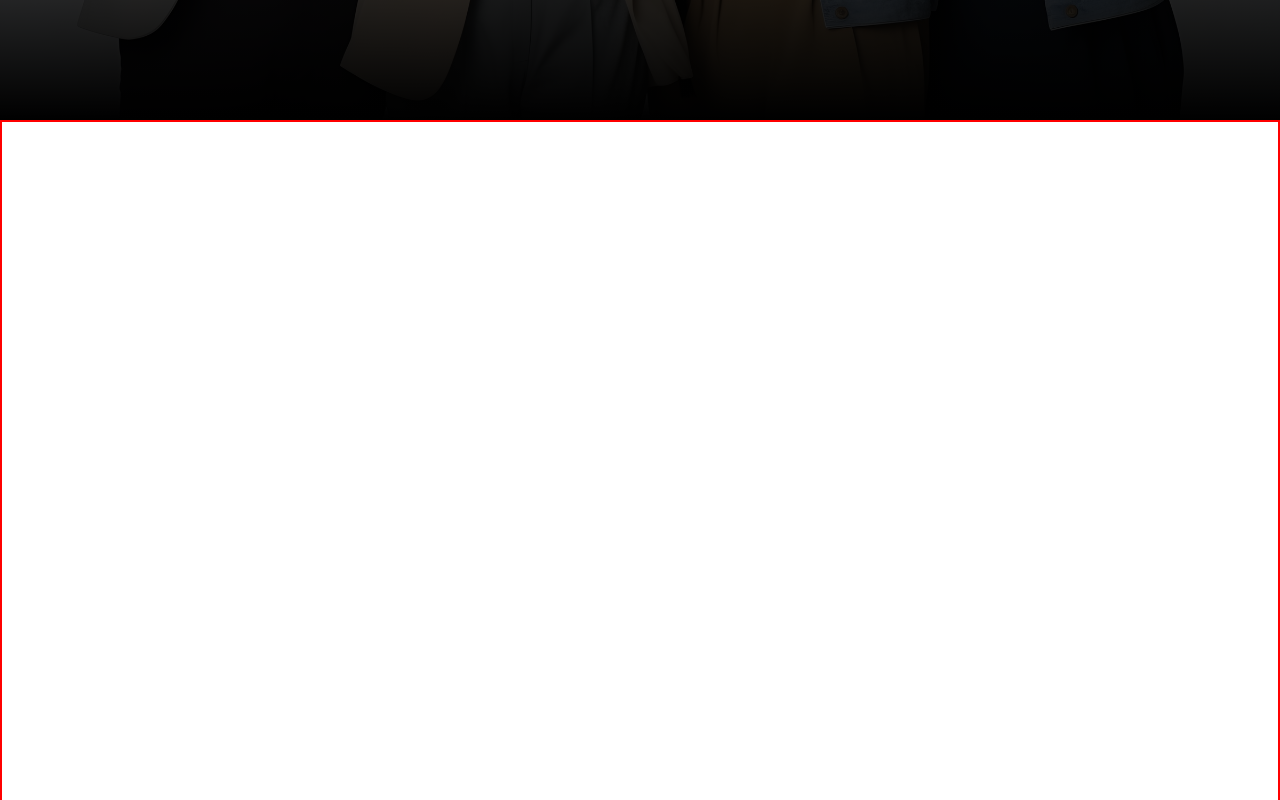
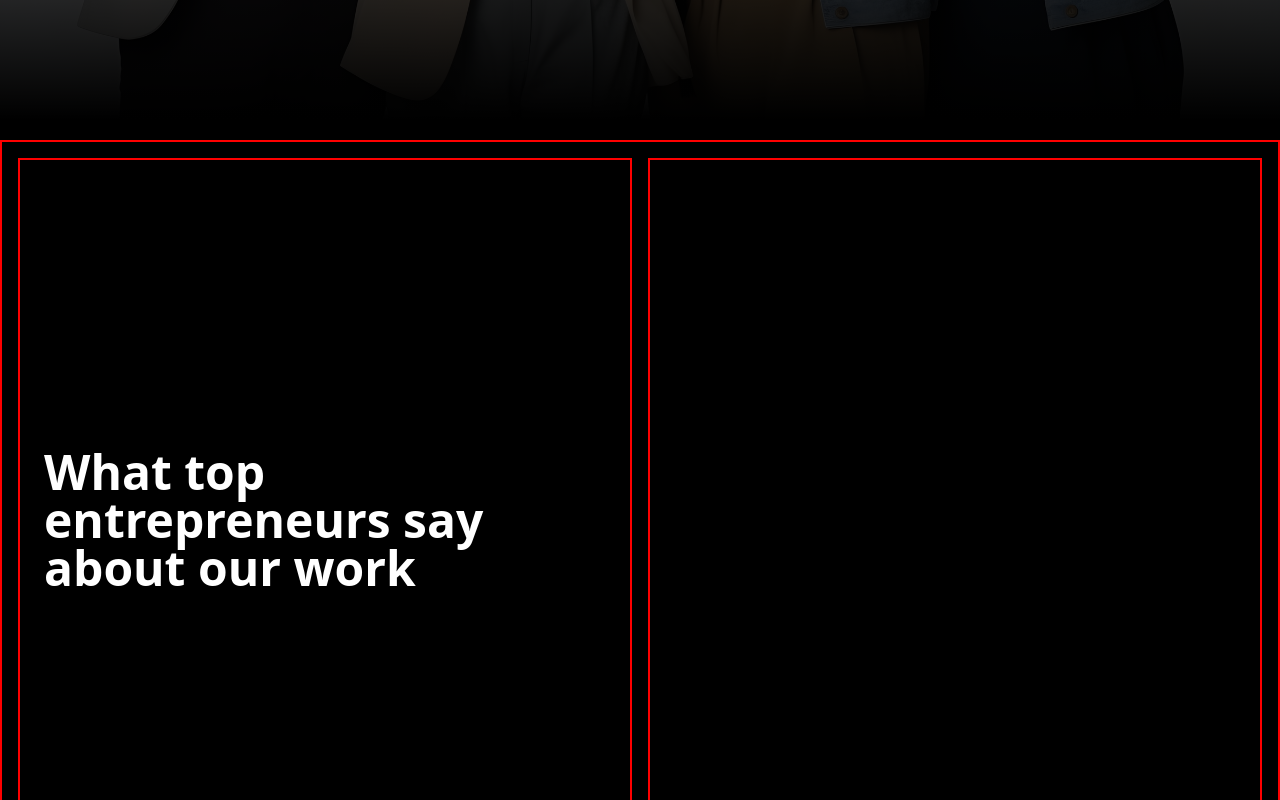
Before and after one commit to ShahAlom47/VR-Consulting-Client, a React (Vite) app: page / in a window 1280 px wide. Shown: the part 680-1480 px from the top of the page. Built offline with nearby package versions, Linux system fonts and the light colour scheme.

Commit message:
added abou our work section in home page

```diff
--- a/src/CustomHocks/usePageMetrics.jsx
+++ b/src/CustomHocks/usePageMetrics.jsx
@@ -7,3 +7,5 @@ const usePageMetrics = () => {
 };
 
 export default usePageMetrics;
+
+//   screenWidth,scrollPosition,totalPageHeight,homeComponentHeight,homeRef
--- /dev/null
+++ b/src/Pages/Componets/AboutOurWork.jsx
@@ -0,0 +1,69 @@
+import { useEffect, useState } from "react";
+import usePageMetrics from "../../CustomHocks/usePageMetrics";
+
+const AboutOurWork = () => {
+    const { aboutRef, aboutComponentHeight } = usePageMetrics(); // Reference to About section and height
+    const [scrollPosition, setScrollPosition] = useState(0); // Scroll position state
+    const [currentSectionPercent, setCurrentSectionPercent] = useState(0); // Active section percentage
+
+    useEffect(() => {
+        const handleScroll = () => {
+            if (aboutRef.current) {
+                const rect = aboutRef.current.getBoundingClientRect();
+                const scrollY = window.scrollY;
+
+                // Calculate position inside About section
+                const sectionTop = rect.top + scrollY;
+                const positionInSection = scrollY - sectionTop;
+
+                setScrollPosition(positionInSection); // Update scroll position
+            }
+        };
+
+        window.addEventListener("scroll", handleScroll);
+
+        return () => {
+            window.removeEventListener("scroll", handleScroll);
+        };
+    }, []);
+
+    useEffect(() => {
+        if (aboutComponentHeight > 0) {
+            // Calculate percentage scrolled
+            const percentScrolled = Math.min(
+                (scrollPosition / aboutComponentHeight) * 100,
+                100
+            );
+            setCurrentSectionPercent(percentScrolled);
+        }
+    }, [scrollPosition, aboutComponentHeight]);
+
+    console.log({
+        aboutComponentHeight,
+        scrollPosition,
+        currentSectionPercent,
+    });
+
+    return (
+        <div ref={aboutRef} className="min-h-[300vh] bg-black">
+            {/* Sticky section */}
+            <div className="sticky top-0 h-screen flex items-center justify-center text-white py-5 ">
+                <div className=" bb w-full  h-full p-4 grid grid-cols-2 gap-4 ">
+                    <div className=" bb flex flex-col items-start justify-center p-6 ">
+                        <h1 className=" text-5xl font-bold ">What top <br /> entrepreneurs say <br /> about our work</h1>
+                    </div>
+
+                    <div className="bb">
+
+
+                    </div>
+
+
+                </div>
+
+            </div>
+        </div>
+    );
+};
+
+export default AboutOurWork;
--- a/src/Pages/Home.jsx
+++ b/src/Pages/Home.jsx
@@ -1,4 +1,5 @@
 import usePageMetrics from "../CustomHocks/usePageMetrics";
+import AboutOurWork from "./Componets/AboutOurWork";
 import Banner from "./Componets/Banner";
 
 
@@ -9,7 +10,7 @@ const Home = () => {
     return (
         <div id="home" ref={homeRef}>
             <Banner> </Banner>
-            <div className="min-h-screen bb mb-3"></div>
+            <AboutOurWork></AboutOurWork>
             <div className="min-h-screen bb mb-3"></div>
             <div className="min-h-screen bb mb-3"></div>
             <div className="min-h-screen bb mb-3"></div>
--- a/src/Provider/PageMetricsProvider.jsx
+++ b/src/Provider/PageMetricsProvider.jsx
@@ -8,8 +8,10 @@ export const PageMetricsProvider = ({ children }) => {
   const [scrollPosition, setScrollPosition] = useState(window.scrollY);
   const [totalPageHeight, setTotalPageHeight] = useState(document.documentElement.scrollHeight);
   const [homeComponentHeight, setHomeComponentHeight] = useState(0);
+  const [aboutComponentHeight, setAboutComponentHeight] = useState(0);
 
   const homeRef = useRef(null);
+  const aboutRef = useRef(null);
 
   useEffect(() => {
     const handleResize = () => {
@@ -27,13 +29,24 @@ export const PageMetricsProvider = ({ children }) => {
         setHomeComponentHeight(homeRef.current.getBoundingClientRect().height);
       }
     };
+    const updateAboutHeight = () => {
+      if (homeRef.current) {
+        setAboutComponentHeight(aboutRef.current.getBoundingClientRect().height);
+      }
+    };
 
     updateHomeHeight();
+    updateAboutHeight()
 
 
     const observer = new ResizeObserver(updateHomeHeight);
+    const observerAbout = new ResizeObserver(updateAboutHeight);
+
     if (homeRef.current) {
       observer.observe(homeRef.current);
+    }
+    if (aboutRef.current) {
+      observerAbout.observe(aboutRef.current);
     }
 
     window.addEventListener("resize", handleResize);
@@ -45,6 +58,9 @@ export const PageMetricsProvider = ({ children }) => {
       if (homeRef.current) {
         observer.unobserve(homeRef.current);
       }
+      if (aboutRef.current) {
+        observerAbout.unobserve(aboutRef.current);
+      }
     };
   }, []);
 
@@ -55,7 +71,9 @@ export const PageMetricsProvider = ({ children }) => {
         scrollPosition,
         totalPageHeight,
         homeComponentHeight,
+        aboutComponentHeight,
         homeRef,
+        aboutRef,
       }}
     >
       {children}
--- a/src/SharedComponent/RotatingCounter .jsx
+++ b/src/SharedComponent/RotatingCounter .jsx
@@ -33,7 +33,6 @@ const RotatingCounter = () => {
 
   // Split the formatted value into digits
   const digits = formattedValue.split("");
-  console.log(value, formattedValue,  digits);
 
   return (
     <div className="flex space-x-0 text-3xl font-extrabold  ">
```
